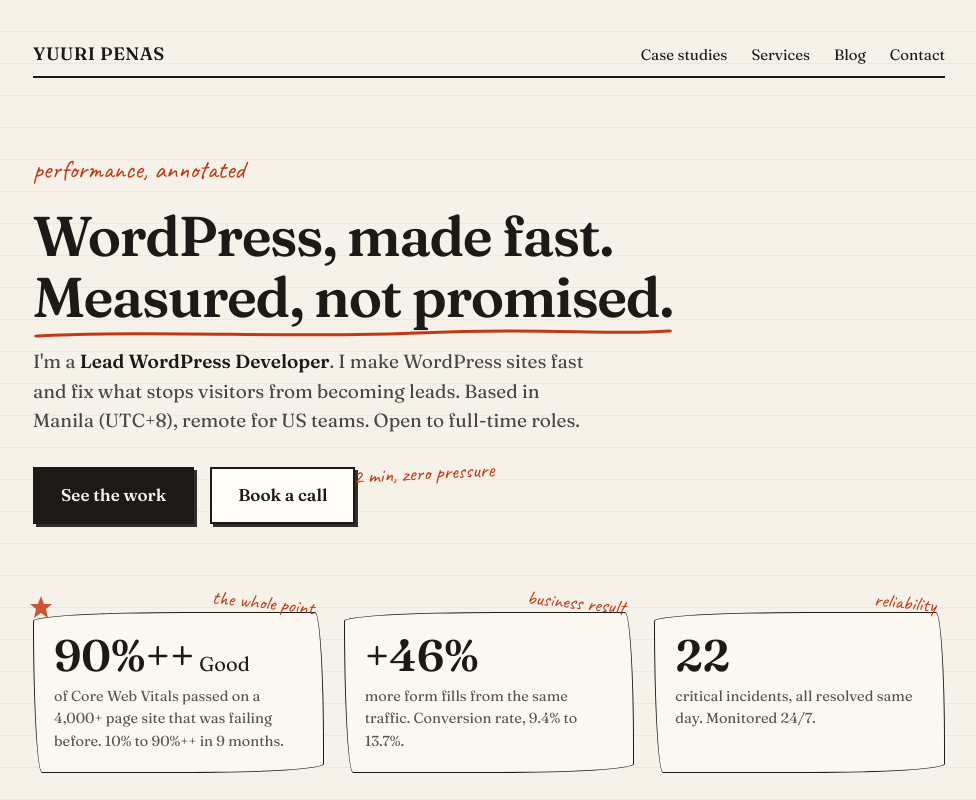
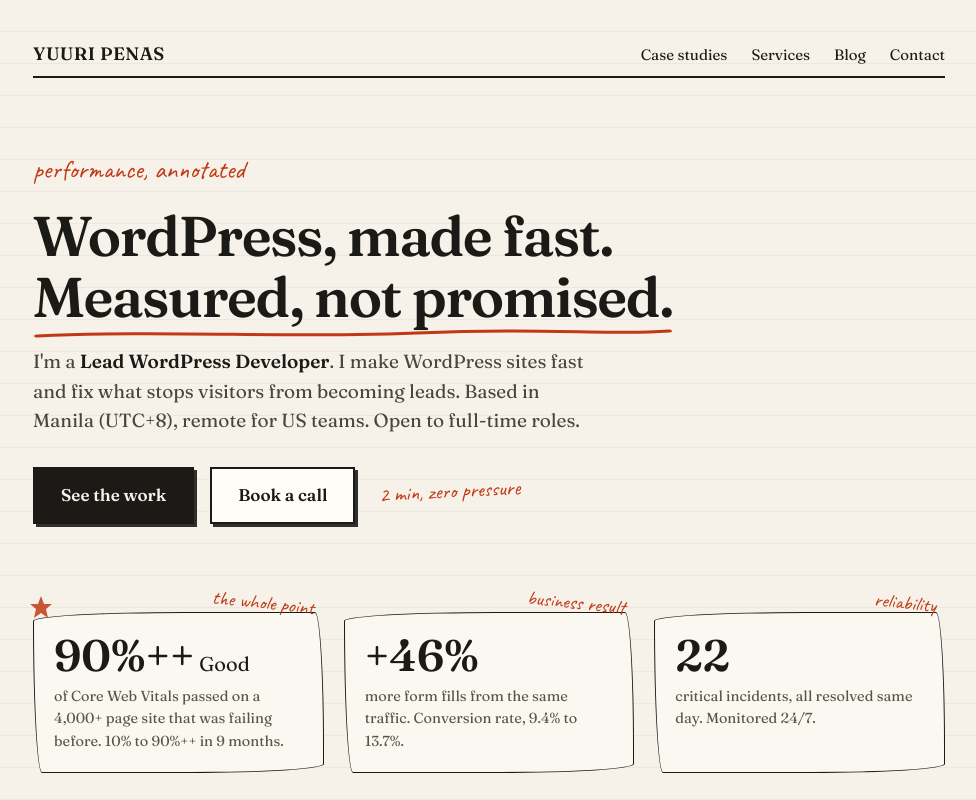
Before and after one commit to yuuhub/yuuri-portfolio, a Next.js app: page / in a window 1280 px wide. Shown: the top 800 px of the page, without its empty margins (151-1127 px from the left). Built offline with nearby package versions, Linux system fonts and the light colour scheme.

Commit message:
Fix hero CTA note overlap: flow '2 min, zero pressure' in flex row instead of hardcoded absolute position

```diff
--- a/app/page.tsx
+++ b/app/page.tsx
@@ -31,7 +31,7 @@
           leads. Based in Manila (UTC+8), remote for US teams. Open to
           full-time roles.
         </p>
-        <div className="mt-8 flex gap-4 items-center relative">
+        <div className="mt-8 flex gap-4 items-center relative flex-wrap">
           <a href="#case-studies" className="btn-stamp primary">
             See the work
           </a>
@@ -41,7 +41,7 @@
           >
             Book a call
           </a>
-          <span className="hand-note text-[21px] -rotate-3 absolute left-[320px] top-[-10px] hidden sm:block">
+          <span className="hand-note text-[21px] -rotate-3 ml-2 -translate-y-1 hidden sm:inline-block">
             2 min, zero pressure
           </span>
         </div>
```
